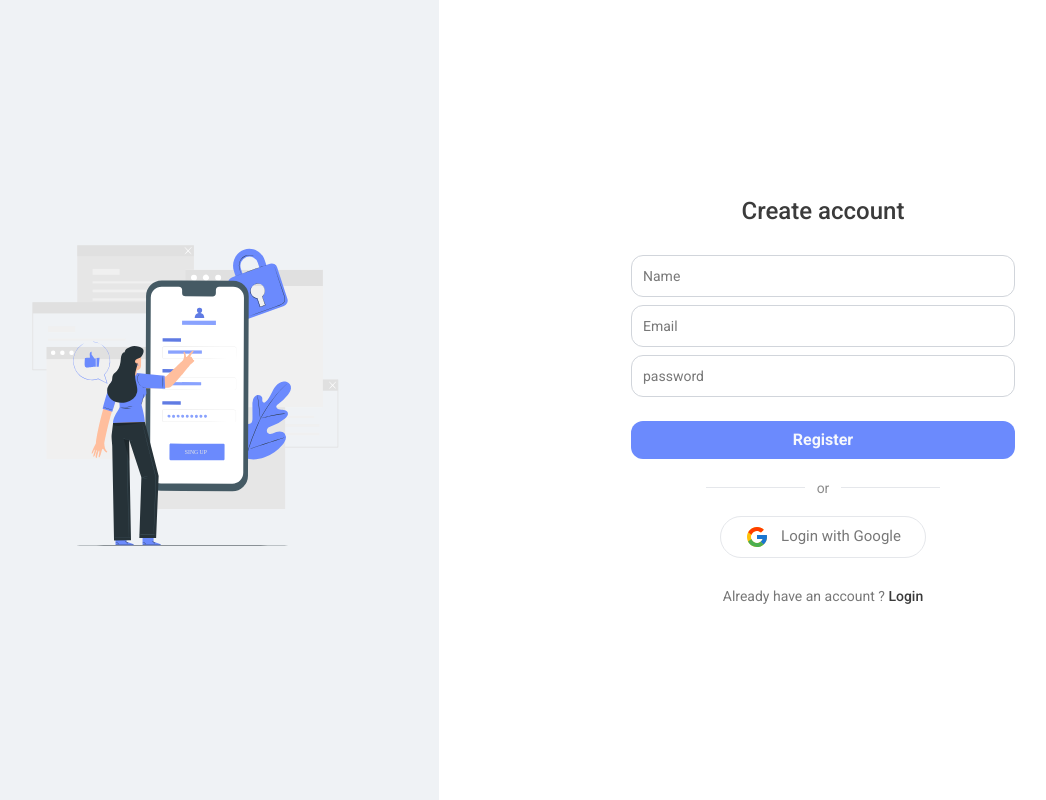
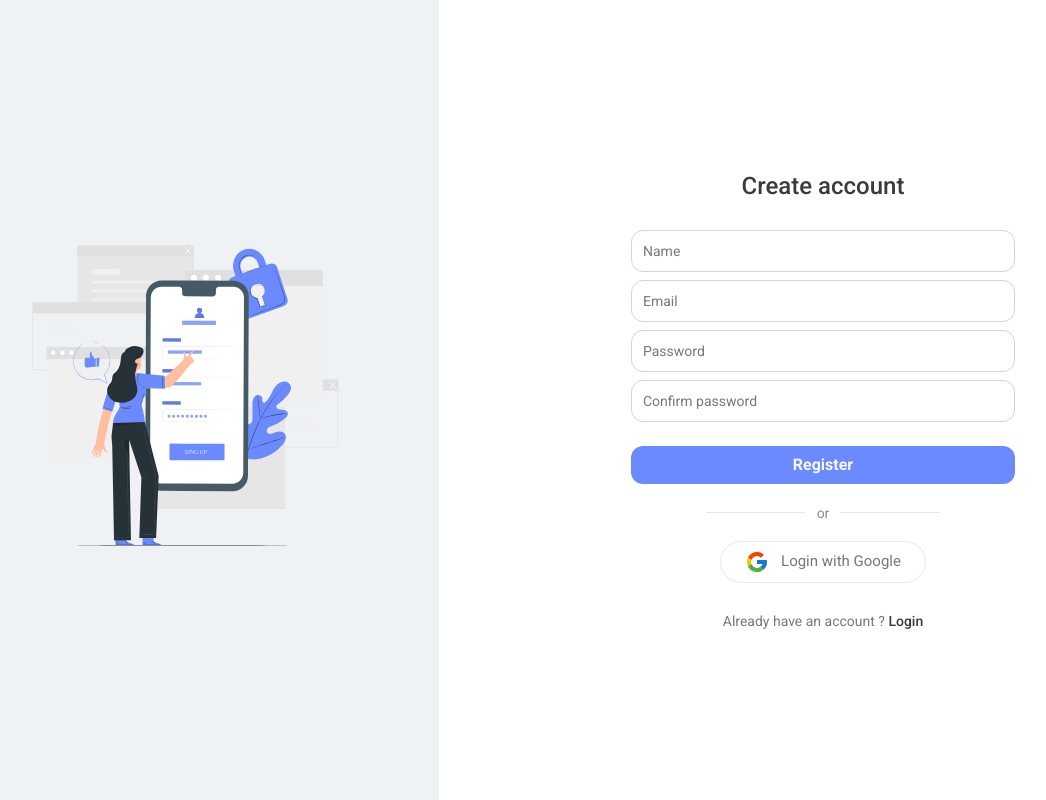
Before and after one commit to BimaPn/nexatalk-client, a Next.js app: page /register in a window 1280 px wide. Shown: the whole page, without its empty margins (73-1119 px from the left). Built offline with nearby package versions, Linux system fonts and the light colour scheme.

Commit message:
add authentication features such as login and register

```diff
--- /dev/null
+++ b/app/api/auth/[...nextauth]/route.tsx
@@ -0,0 +1,53 @@
+import NextAuth from "next-auth/next";
+import CredentialsProvider from "next-auth/providers/credentials";
+import axios from "axios";
+import type { NextAuthOptions } from "next-auth";
+
+export const authOptions : NextAuthOptions = {
+    providers: [
+        CredentialsProvider({
+            name: "credentials",
+            credentials: {
+                email: { label: "Email", type: "text", placeholder: "jsmith" },
+                password: { label: "Password", type: "password" },
+            },
+            async authorize(credentials) {
+              const res = axios.post(`${process.env.NEXT_PUBLIC_DATABASE_URL}/auth/login`,
+              {email : credentials?.email,password : credentials?.password})
+              const error = await res.catch((error) => error.response.data.message);
+              if(typeof error === "string"){
+                throw new Error(error);
+              }
+              const user = await res.then(res => {
+                return res.data;
+              })
+              return user;
+            },
+        }),
+    ],
+    session:{
+        maxAge : 60 * 60 * 24 * 7
+    },
+    callbacks: {
+        async jwt({token,user,trigger,session}) {
+            if(trigger === 'update') {
+                return {...token,...session.user}
+            }
+            return { ...token,...user }
+        },
+        async session({session,token,user}) {
+            session.user = token as any
+            return session
+        }
+    },
+    // events
+    pages: {
+        signIn: '/login',
+        newUser: '/egister'
+      },
+    secret: process.env.NEXTAUTH_SECRET,
+    debug: process.env.NODE_ENV === "development",
+}
+
+const handler = NextAuth(authOptions)
+export { handler as GET, handler as POST}
--- /dev/null
+++ b/app/api/axios/ApiRequest.ts
@@ -0,0 +1,29 @@
+import axios from 'axios';
+import { getSession } from 'next-auth/react';
+
+const baseURL = process.env.NEXT_PUBLIC_DATABASE_URL || "http://localhost:3500";
+
+const ApiClient = () => {
+  const defaultOptions = {
+    baseURL,
+  };
+  const instance = axios.create(defaultOptions);
+
+  instance.interceptors.request.use(async (request) => {
+    const session = await getSession();
+    if (session) {
+      request.headers.Authorization = `Bearer ${session.user.access_token}`;
+    }
+    return request;
+  });
+
+  instance.interceptors.response.use(
+    (response) => {
+      return response;
+    },
+
+  );
+  return instance;
+};
+
+export default ApiClient();
--- a/app/login/LoginForm.tsx
+++ b/app/login/LoginForm.tsx
@@ -1,21 +1,57 @@
+"use client"
 import InputLabel from "@/components/ui/form/InputLabel"
 import TextInput from "@/components/ui/form/TextInput"
 import Link from "next/link"
+import { useRouter } from "next/navigation"
+import { signIn } from "next-auth/react"
+import { useState } from "react"
+import InputError from "@/components/ui/form/InputError"
+import { callbackify } from "util"
 
 const LoginForm = () => {
+  const [data,setData] = useState({
+    email : "",
+    password : ""
+  });
+  const router = useRouter();
+  const [error,setError] = useState<string | null>(null);
+  const formSubmit = (e:React.FormEvent) => {
+    e.preventDefault();
+    signIn("credentials",{...data,redirect:false})
+    .then((callback) => {
+      if(callback?.error) setError(callback.error);
+      if(callback?.ok && !callback.error) {
+        console.log("berhasil")
+        router.push("/chat");
+      }
+    });
+  }
   return (
-    <form className="w-96 flex flex-col gap-2">
+    <form onSubmit={formSubmit} className="w-96 flex flex-col gap-2">
       <h1 className="font-medium text-2xl text-dark text-center mb-5">Welcome back !</h1>
+      <InputError message={error} className="mb-2"/>
       <div className="relative">
-        <TextInput id="email"/>
+        <TextInput
+        id="email"
+        type="email"
+        value={data.email}
+        onChange={(e) => setData({...data,email:e.target.value})}
+        required
+        />
         <InputLabel forInput="email" value="Email"/>
       </div>
       <div className="relative">
-        <TextInput id="password"/>
-        <InputLabel forInput="password" value="password"/>
+        <TextInput
+        id="password"
+        type="password"
+        value={data.password}
+        onChange={(e) => setData({...data,password:e.target.value})}
+        required
+        />
+        <InputLabel forInput="password" value="Password"/>
       </div>
       <Link href={`/forget`} className="text-end text-sm text-semiDark">Forget password ?</Link>
-      <button className="w-full px-6 py-[7px] mt-4 rounded-xl bg-primary text-light font-bold mx-auto">Login</button>
+      <button type="submit" className="w-full px-6 py-[7px] mt-4 rounded-xl bg-primary text-light font-bold mx-auto">Login</button>
     </form>
   )
 }
--- a/app/register/RegisterForm.tsx
+++ b/app/register/RegisterForm.tsx
@@ -1,24 +1,80 @@
+"use client"
+import InputError from "@/components/ui/form/InputError"
 import InputLabel from "@/components/ui/form/InputLabel"
 import TextInput from "@/components/ui/form/TextInput"
+import { useRouter } from "next/navigation"
+import axios from "axios"
 import Link from "next/link"
+import { useState } from "react"
 
 const RegisterForm = () => {
+  const [data,setData] = useState({
+    name:"",
+    email:"",
+    password:"",
+    password_confirmation:""
+  });
+  const router = useRouter();
+  const [errors,setErrors] = useState<AuthError>({});
+  const formSubmit = (e:React.FormEvent) => {
+    e.preventDefault();
+    axios.post(`${process.env.NEXT_PUBLIC_DATABASE_URL}/auth/register`,data)
+    .then(() => {
+        router.push("/login");
+    })
+    .catch((error) => {
+      setErrors(error.response.data);
+    });
+  }
   return (
-    <form className="w-96 flex flex-col gap-2">
+    <form onSubmit={formSubmit} className="w-96 flex flex-col gap-2">
       <h1 className="font-medium text-2xl text-dark text-center mb-5">Create account</h1>
+      <InputError message={errors.message} className="mb-2"/>
       <div className="relative">
-        <TextInput id="name"/>
+        <TextInput
+        id="name"
+        type="text"
+        value={data.name}
+        onChange={(e) => setData({...data,name:e.target.value})}
+        required
+        />
         <InputLabel forInput="name" value="Name"/>
+        <InputError message={errors.name} className="my-1"/>
       </div>
       <div className="relative">
-        <TextInput id="email"/>
+        <TextInput
+        id="email"
+        type="email"
+        value={data.email}
+        onChange={(e) => setData({...data,email:e.target.value})}
+        required
+        />
         <InputLabel forInput="email" value="Email"/>
+        <InputError message={errors.email} className="my-1"/>
       </div>
       <div className="relative">
-        <TextInput id="password"/>
-        <InputLabel forInput="password" value="password"/>
+        <TextInput
+        id="password"
+        type="password"
+        value={data.password}
+        onChange={(e) => setData({...data,password:e.target.value})}
+        required
+        />
+        <InputLabel forInput="password" value="Password"/>
+        <InputError message={errors.password} className="my-1"/>
       </div>
-      <button className="w-full px-6 py-[7px] mt-4 rounded-xl bg-primary text-light font-bold mx-auto">Register</button>
+      <div className="relative">
+        <TextInput
+        id="password_confirmation"
+        type="password"
+        value={data.password_confirmation}
+        onChange={(e) => setData({...data,password_confirmation:e.target.value})}
+        required
+        />
+        <InputLabel forInput="password_confirmation" value="Confirm password"/>
+        <InputError message={errors.password_confirmation} className="my-1" />
+      </div>
+      <button type="submit" className="w-full px-6 py-[7px] mt-4 rounded-xl bg-primary text-light font-bold mx-auto">Register</button>
     </form>
   )
 }
--- a/package.json
+++ b/package.json
@@ -13,9 +13,11 @@
     "@types/react": "18.2.21",
     "@types/react-dom": "18.2.7",
     "autoprefixer": "10.4.15",
+    "axios": "^1.5.0",
     "eslint": "8.49.0",
     "eslint-config-next": "13.4.19",
     "next": "13.4.19",
+    "next-auth": "^4.23.1",
     "postcss": "8.4.29",
     "react": "18.2.0",
     "react-dom": "18.2.0",
```
Also changed, not shown: types/auth.d.ts (added, +7 -0 lines), types/next-auth.d.ts (added, +12 -0 lines), 1 other file (tests, documents, lock files or other folders).
